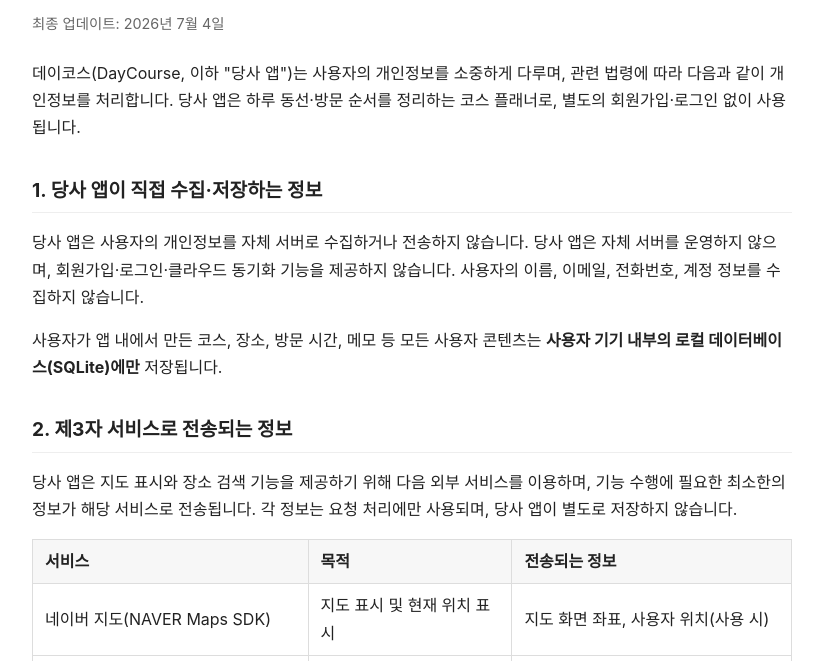
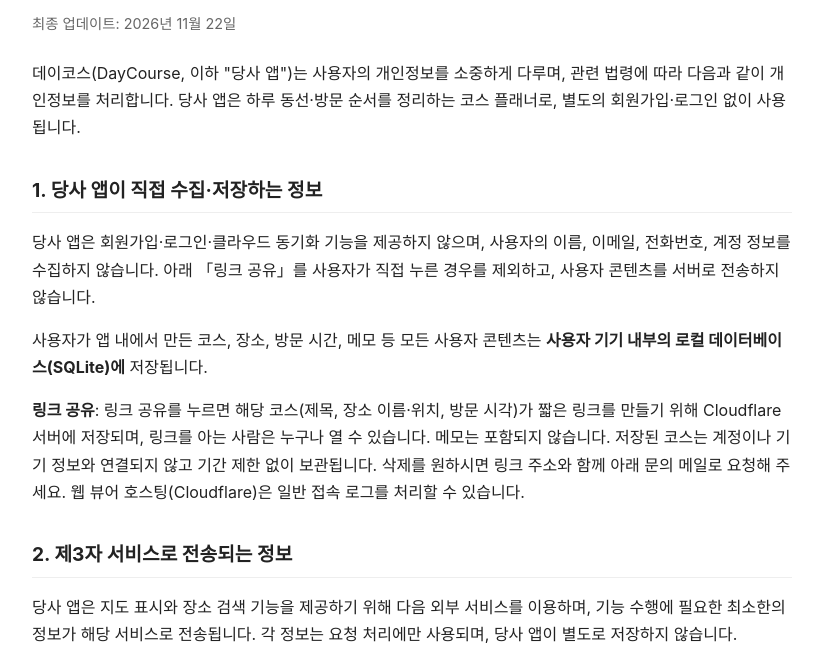
Before and after one commit to d-an0619/d-an0619.github.io, a plain HTML site: page daycourse/privacy.html in a window 1280 px wide. Shown: the part 95-756 px from the top of the page, without its empty margins (228-1051 px from the left). Drawn offline with Linux system fonts and the light colour scheme.

Commit message:
daycourse: 링크 공유 서버 저장 고지

```diff
--- a/daycourse/privacy.html
+++ b/daycourse/privacy.html
@@ -27,7 +27,7 @@
 <body>
 
 <h1>데이코스(DayCourse) 개인정보처리방침</h1>
-<p class="meta">최종 업데이트: 2026년 7월 4일</p>
+<p class="meta">최종 업데이트: 2026년 11월 22일</p>
 
 <p>
   데이코스(DayCourse, 이하 "당사 앱")는 사용자의 개인정보를 소중하게 다루며,
@@ -37,13 +37,20 @@
 
 <h2>1. 당사 앱이 직접 수집·저장하는 정보</h2>
 <p>
-  당사 앱은 사용자의 개인정보를 자체 서버로 수집하거나 전송하지 않습니다.
-  당사 앱은 자체 서버를 운영하지 않으며, 회원가입·로그인·클라우드 동기화 기능을
-  제공하지 않습니다. 사용자의 이름, 이메일, 전화번호, 계정 정보를 수집하지 않습니다.
+  당사 앱은 회원가입·로그인·클라우드 동기화 기능을 제공하지 않으며,
+  사용자의 이름, 이메일, 전화번호, 계정 정보를 수집하지 않습니다.
+  아래 「링크 공유」를 사용자가 직접 누른 경우를 제외하고, 사용자 콘텐츠를 서버로 전송하지 않습니다.
 </p>
 <p>
   사용자가 앱 내에서 만든 코스, 장소, 방문 시간, 메모 등 모든 사용자 콘텐츠는
-  <strong>사용자 기기 내부의 로컬 데이터베이스(SQLite)에만</strong> 저장됩니다.
+  <strong>사용자 기기 내부의 로컬 데이터베이스(SQLite)에</strong> 저장됩니다.
+</p>
+<p>
+  <strong>링크 공유</strong>: 링크 공유를 누르면 해당 코스(제목, 장소 이름·위치, 방문 시각)가
+  짧은 링크를 만들기 위해 Cloudflare 서버에 저장되며, 링크를 아는 사람은 누구나 열 수 있습니다.
+  메모는 포함되지 않습니다. 저장된 코스는 계정이나 기기 정보와 연결되지 않고 기간 제한 없이 보관됩니다.
+  삭제를 원하시면 링크 주소와 함께 아래 문의 메일로 요청해 주세요.
+  웹 뷰어 호스팅(Cloudflare)은 일반 접속 로그를 처리할 수 있습니다.
 </p>
 
 <h2>2. 제3자 서비스로 전송되는 정보</h2>
@@ -122,15 +129,15 @@
 
 <h2>5. 데이터 보관 및 삭제</h2>
 <p>
-  당사 앱이 저장하는 모든 사용자 데이터(코스, 장소, 메모 등)는 사용자 기기 내부에만
-  저장됩니다. 사용자가 앱을 삭제하면 모든 로컬 데이터도 함께 삭제됩니다.
-  당사 앱은 자체 서버에 사용자 데이터를 보관하지 않으므로 별도의 서버 측 삭제 절차가 없습니다.
+  사용자 데이터(코스, 장소, 메모 등)는 사용자 기기 내부에 저장되며,
+  사용자가 앱을 삭제하면 기기의 데이터도 함께 삭제됩니다.
+  링크 공유로 서버에 저장된 코스는 앱을 삭제해도 남으며, 링크 주소와 함께 문의 메일로 요청하시면 삭제합니다.
   Google AdMob이 수집한 데이터의 보관 기간 및 삭제 정책은 Google 개인정보처리방침을 따릅니다.
 </p>
 
 <h2>6. 데이터 보안</h2>
 <p>
-  사용자 콘텐츠는 사용자 기기 내 로컬 저장소에만 저장됩니다. 지도·검색 기능 이용 시
+  사용자 콘텐츠는 사용자 기기 내 로컬 저장소에 저장됩니다(링크 공유한 코스는 1항 참조). 지도·검색·링크 공유 기능 이용 시
   전송되는 정보는 각 서비스와의 통신에만 사용되며, 통신은 표준 보안 프로토콜(HTTPS)을 통해 이루어집니다.
 </p>
 
```
